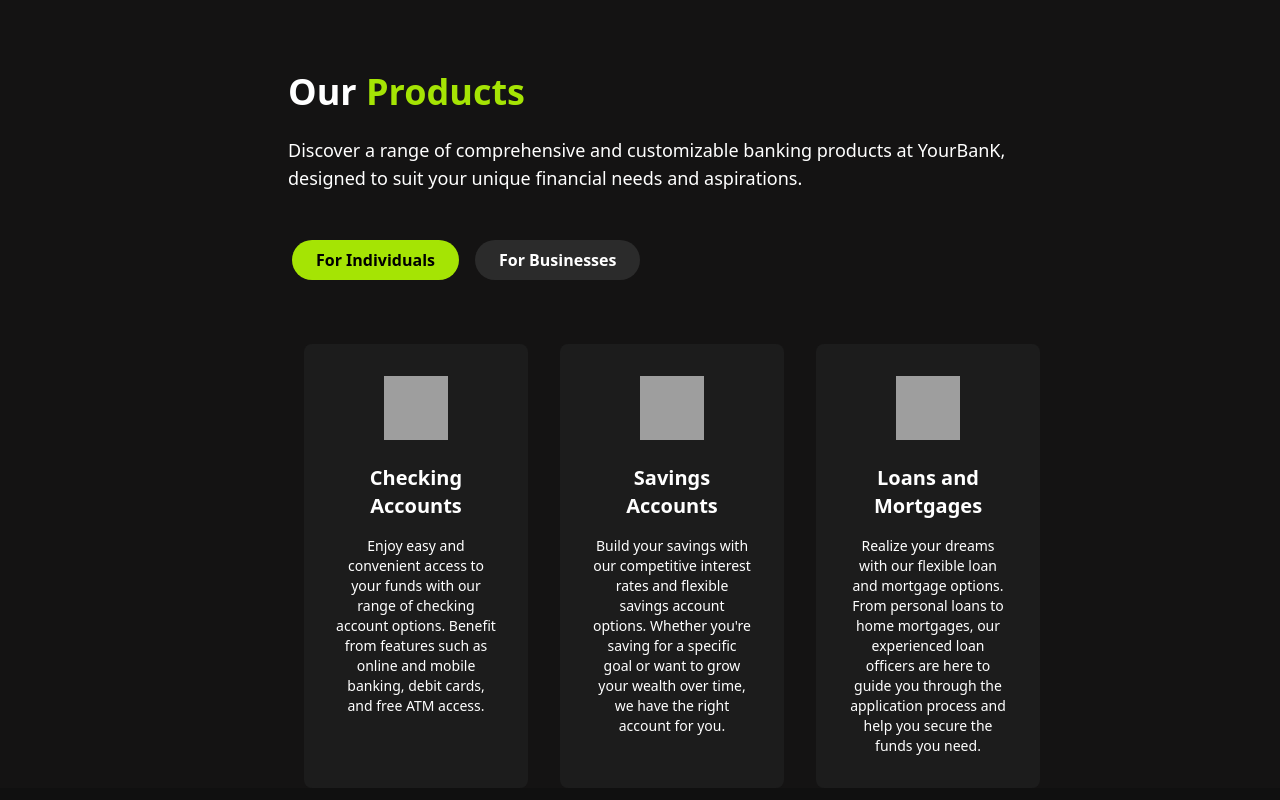
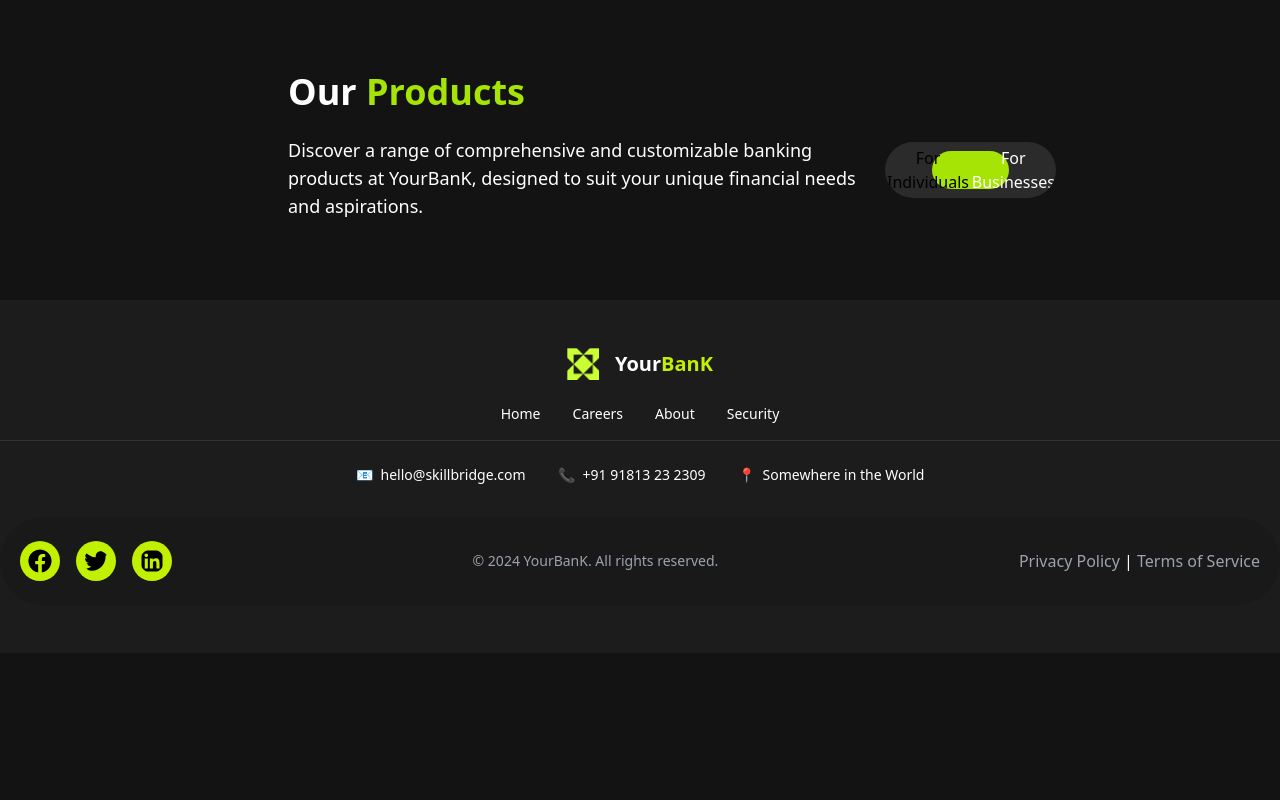
Before and after one commit to Dark1nessss/Financial-Tracker, a React (Create React App) app in the folder client/: page / in a window 1280 px wide. Shown: the part 880-1680 px from the top of the page. After the commit the page ends 1533 px from the top, so only its background shows below. Built offline with nearby package versions, Linux system fonts and the light colour scheme; grey boxes are pictures that could not be loaded.

Commit message:
Update Product Section
V0.2

```diff
--- a/client/src/pages/LandingPage.js
+++ b/client/src/pages/LandingPage.js
@@ -1,7 +1,9 @@
-import React from 'react';
+import React, { useState } from 'react';
 import { Link } from 'react-router-dom';
 
 const LandingPage = () => {
+  const [isActive, setIsActive] = useState(false);
+
   return (
     <div className="bg-[#141313] text-white">
       {/* Welcome Section */}
@@ -43,47 +45,46 @@
       </section>
 
       {/* Products Section */}
-      <section className="products-section bg-[#141313] text-white lg:ml-16 mb-16">
+      <section className="products-section bg-[#141313] text-white lg:ml-16 pb-8">
         <div className="lg:px-56 px-6">
+          <div className="flex justify-between items-center">
+            <div>
               <h2 className="text-4xl font-bold mb-6">
                 Our <span className="text-[#A5E404]">Products</span>
               </h2>
-          <p className="text-lg mb-12">
+              <p className="text-lg mb-12 max-w-4xl">
                 Discover a range of comprehensive and customizable banking products at YourBanK, designed to suit your unique financial needs and aspirations.
               </p>
+            </div>
 
             {/* Toggle Buttons */}
-          <div className="flex justify-start space-x-4 mt-4 lg:ml-1 mb-8 lg:mb-16">
-            <button className="bg-[#A5E404] text-black py-2 px-6 rounded-full font-semibold">
+            <div className="relative flex justify-center items-center w-64 h-14 bg-[#2B2B2B] rounded-full overflow-hidden">
+              {/* Background Highlight */}
+              <div
+                className={`absolute h-2/3 w-[45%] bg-[#A5E404] rounded-full transition-transform duration-300 ease-in-out ${
+                  isActive ? "translate-x-[100%]" : "translate-x-0"
+                }`}
+              ></div>
+
+              {/* Button for Individuals */}
+              <button
+                className={`z-10 w-1/2 text-md font-medium ${
+                  !isActive ? "text-black" : "text-white"
+                } transition-colors duration-300`}
+                onClick={() => setIsActive(false)}
+              >
                 For Individuals
               </button>
-            <button className="bg-[#2B2B2B] text-white py-2 px-6 rounded-full font-semibold">
+
+              {/* Button for Businesses */}
+              <button
+                className={`z-10 w-1/2 text-md font-medium ${
+                  isActive ? "text-black" : "text-white"
+                } transition-colors duration-300`}
+                onClick={() => setIsActive(true)}
+              >
                 For Businesses
               </button>
-          </div>
-
-          {/* Product Cards */}
-          <div className="grid grid-cols-1 md:grid-cols-3 gap-8 lg:px-4 mt-8">
-            <div className="product-card bg-[#1C1C1C] p-8 rounded-lg flex flex-col items-center text-center">
-              <img src="/checkings.png" alt="Checking Accounts" className="w-16 h-16 mb-6" />
-              <h3 className="text-xl font-semibold mb-4">Checking Accounts</h3>
-              <p className="text-sm">
-                Enjoy easy and convenient access to your funds with our range of checking account options. Benefit from features such as online and mobile banking, debit cards, and free ATM access.
-              </p>
-            </div>
-            <div className="product-card bg-[#1C1C1C] p-8 rounded-lg flex flex-col items-center text-center">
-              <img src="/savings.png" alt="Savings Accounts" className="w-16 h-16 mb-6" />
-              <h3 className="text-xl font-semibold mb-4">Savings Accounts</h3>
-              <p className="text-sm">
-                Build your savings with our competitive interest rates and flexible savings account options. Whether you're saving for a specific goal or want to grow your wealth over time, we have the right account for you.
-              </p>
-            </div>
-            <div className="product-card bg-[#1C1C1C] p-8 rounded-lg flex flex-col items-center text-center">
-              <img src="/loans.png" alt="Loans and Mortgages" className="w-16 h-16 mb-6" />
-              <h3 className="text-xl font-semibold mb-4">Loans and Mortgages</h3>
-              <p className="text-sm">
-                Realize your dreams with our flexible loan and mortgage options. From personal loans to home mortgages, our experienced loan officers are here to guide you through the application process and help you secure the funds you need.
-              </p>
             </div>
           </div>
         </div>
```
Lines whose indentation alone changed are shown as unchanged.
